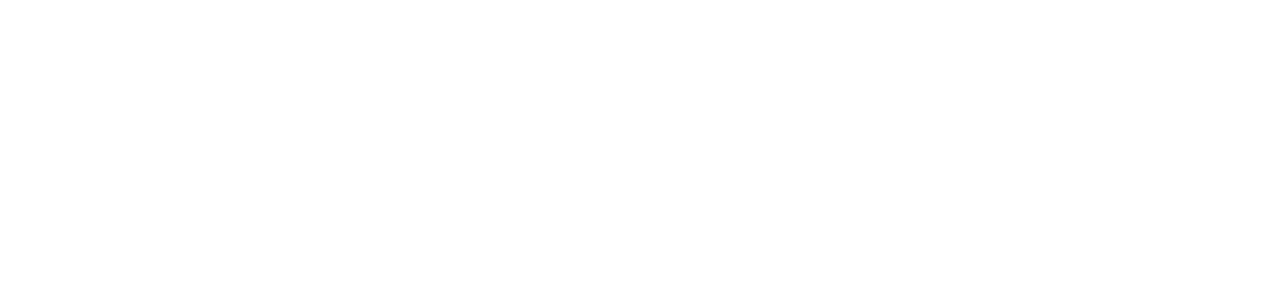
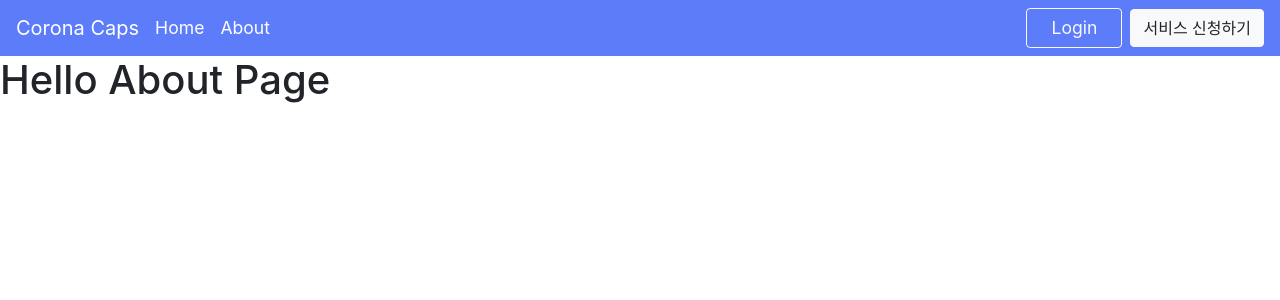
Before and after one commit to jins408/ANJA, a React (Create React App) app in the folder front-end/: page /about in a window 1280 px wide. Shown: the top 300 px of the page. Built offline with nearby package versions, Linux system fonts and the light colour scheme.

Commit message:
header 구조 및 css 완료

```diff
--- a/front-end/src/App.js
+++ b/front-end/src/App.js
@@ -1,15 +1,24 @@
 import React from 'react';
 import './App.css';
 // import Join from './components/Join'
-import { Route } from 'react-router-dom'
+import Navigation from './components/Navigation'
+import { Route, useLocation } from 'react-router-dom'
 
 import Introduce from './pages/Introduce'
 import Join from './components/Join'
+import Home from './pages/Home'
+import About from './pages/About'
 
 const App = () => {
+  let location = useLocation()
+  if(location.pathname === "/"){
+    return <Route exact path="/" component={Introduce}></Route>
+  }
   return (
     <>
-      <Route exact path="/" component={Introduce}></Route>
+    <Navigation />
+      <Route exact path="/home" component={Home} />
+      <Route path="/about" component={About} />
       <Route exact path="/join" component={Join}></Route>
     </>
   );
--- /dev/null
+++ b/front-end/src/components/Navigation.js
@@ -0,0 +1,29 @@
+import React from 'react';
+import {Link} from 'react-router-dom'
+import '../css/navigation.css'
+
+const Navigation = () =>{
+    return(
+        <nav className="header navbar navbar-expand-sm ">
+                <ul className="navbar-nav">
+                    <li className="nav-item active">
+                        <Link to="/" className="navbar-brand">Corona Caps</Link>
+                    </li>
+                    <li className="nav-item">
+                        <Link to="/home" className="item mr-3" >Home</Link>
+                    </li>
+                    <li className="nav-item">
+                        <Link to="/about" className="item" >About</Link>
+                    </li>
+                </ul>
+                <ul className="my-auto ml-auto">
+                    <button className="navbar_btn1 btn btn-outline-light mr-2" type="submit">Login</button>
+                    <button className="navbar_btn2 btn btn-light" type="submit">서비스 신청하기</button>
+                </ul>
+        </nav>
+
+    )
+}
+
+
+export default Navigation;
--- /dev/null
+++ b/front-end/src/css/navigation.css
@@ -0,0 +1,22 @@
+.header {
+    background: #5c7cfa;
+}
+
+.nav-item{
+    margin: auto 0;
+}
+
+.navbar-brand{
+    color: white;
+}
+
+.item {
+    color: white;
+    text-decoration: none !important;
+    font-size: 1.1rem;
+}
+
+.navbar_btn1{
+    width: 6rem;
+    font-size: 1.1rem;
+}
--- /dev/null
+++ b/front-end/src/pages/About.js
@@ -0,0 +1,12 @@
+import React from 'react';
+
+
+const About = () =>{
+    return(
+            <div>
+                <h1>Hello About Page</h1>
+            </div>
+        );
+    }
+
+export default About;
--- /dev/null
+++ b/front-end/src/pages/Home.js
@@ -0,0 +1,10 @@
+import React from 'react';
+
+const Home = () =>{
+    return(
+        <div>
+            <h1>Hello Home Page</h1>
+        </div>
+        );
+    }
+export default Home;
```
Also changed, not shown: 1 other file (tests, documents, lock files or other folders).
